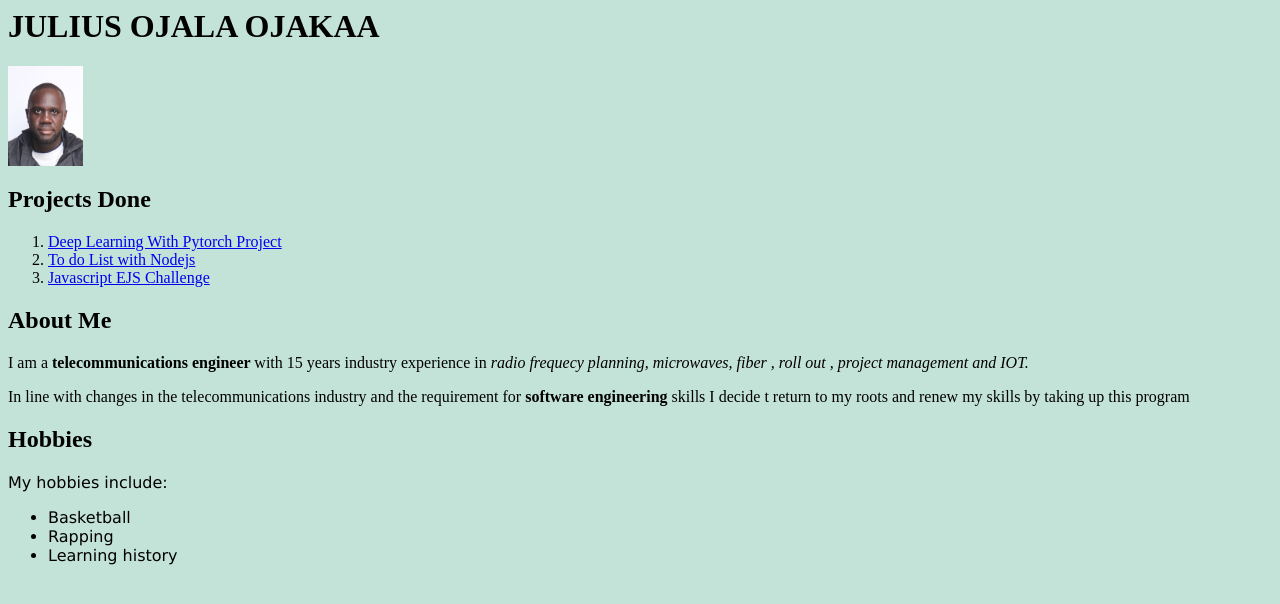
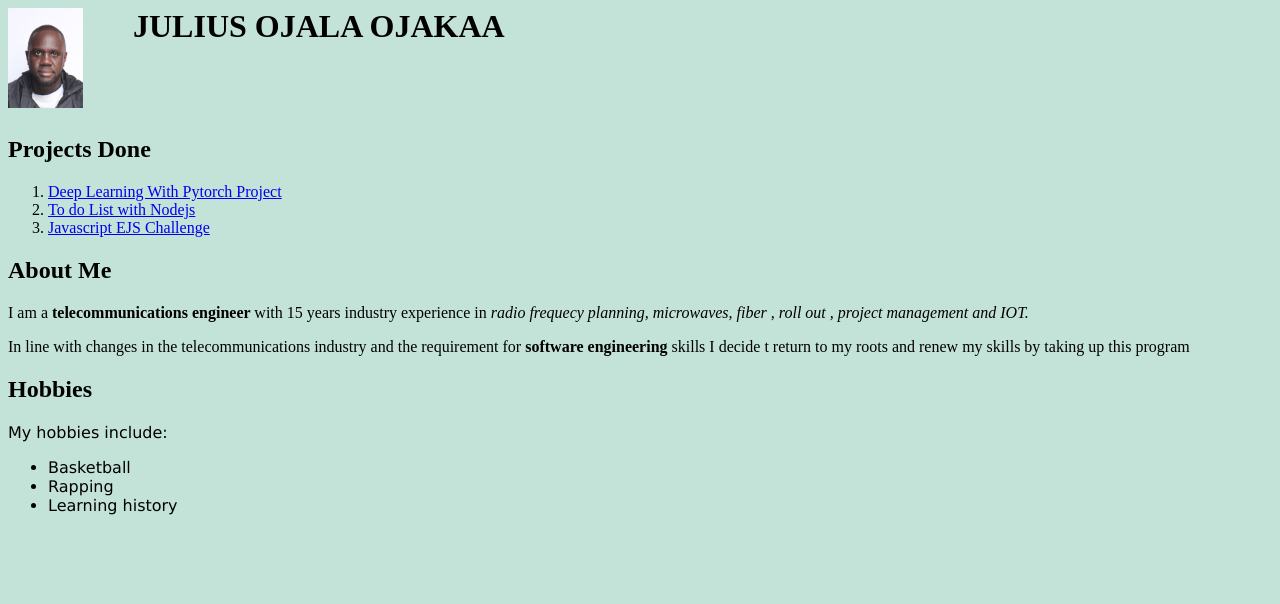
Before and after one commit to ojayallday/Portfolio_Landing_Page, a plain HTML site: page index.html in a window 1280 px wide. Drawn offline with Linux system fonts and the light colour scheme.

Commit message:
spacing and styling updates with css

```diff
--- a/css/styles.css
+++ b/css/styles.css
@@ -4,6 +4,14 @@ body{
 #myprofilepic{
     height: 100px;
     width: 75px;
+    float: left;
+    padding-right: 50px;
+}
+.intro{
+    padding-bottom: 50px;
+}
+.projectsection{
+    padding-top: 150px;
 }
 .hobbies{
     font-weight: 200;
--- a/index.html
+++ b/index.html
@@ -8,14 +8,21 @@
 </head>
 <body>
     <div>
+        <div class="intro">
+            <img src="./images/passport (1).jpg" alt="Big Papa Oj" id="myprofilepic">
             <h1>JULIUS OJALA OJAKAA</h1>
-        <img src="./images/passport (1).jpg" alt="Big Papa Oj" id="myprofilepic">
+        </div>
+
+        <span class="projectsection">
             <h2>Projects Done</h2>
              <ol>
                 <li><a href="https://github.com/ojayallday/deep-learning-v2-pytorch">Deep Learning With Pytorch Project</a></li>
                 <li><a href="https://github.com/ojayallday/Todolist-challenge">To do List with Nodejs</a></li>
                 <li><a href="https://github.com/ojayallday/ejs-challenge">Javascript EJS Challenge</a></li>
             </ol>
+        </span>
+
+
 
         <h2>About Me</h2>
         <P>I am a <strong>telecommunications engineer </strong>  with 15 years industry experience in <em>radio frequecy planning, microwaves, fiber , roll out  , project management  and  IOT.</em> </P>
```
Lines whose indentation alone changed are shown as unchanged.
